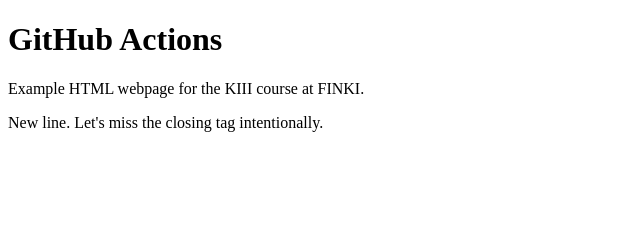
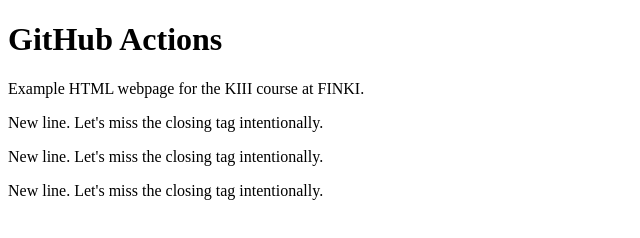
Before and after one commit to halid-ux/DevOps-Homework-5, a plain HTML site: page index.html in a window 1280 px wide. Shown: the whole page, without its empty margins (0-640 px from the left). Drawn offline with Linux system fonts and the light colour scheme.

Commit message:
Update index.html file

```diff
--- a/index.html
+++ b/index.html
@@ -4,5 +4,7 @@
     <h1>GitHub Actions</h1>
     <p>Example HTML webpage for the KIII course at FINKI.</p>
     <p>New line. Let's miss the closing tag intentionally.</p>
+        <p>New line. Let's miss the closing tag intentionally.</p>
+        <p>New line. Let's miss the closing tag intentionally.</p>
   </body>
 </html>
```
